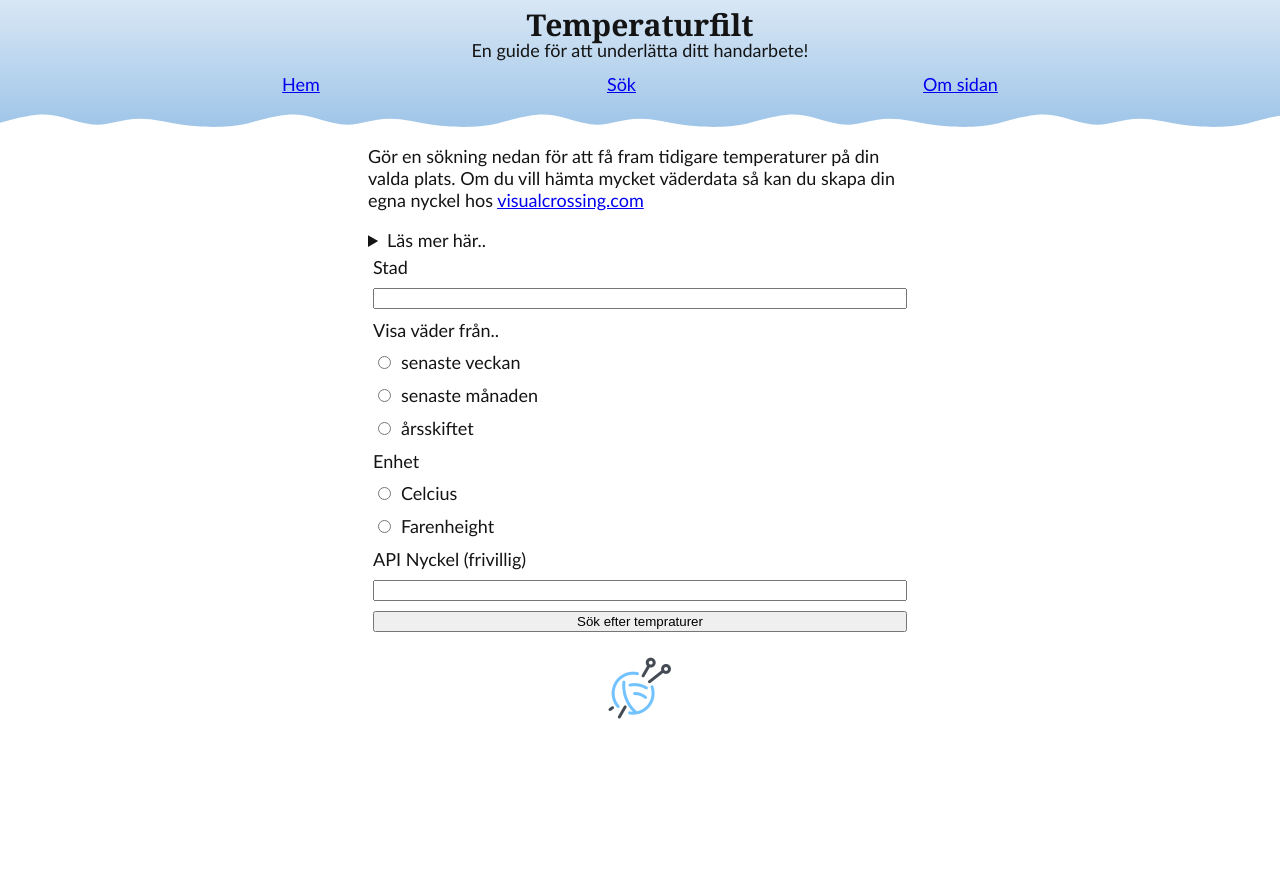
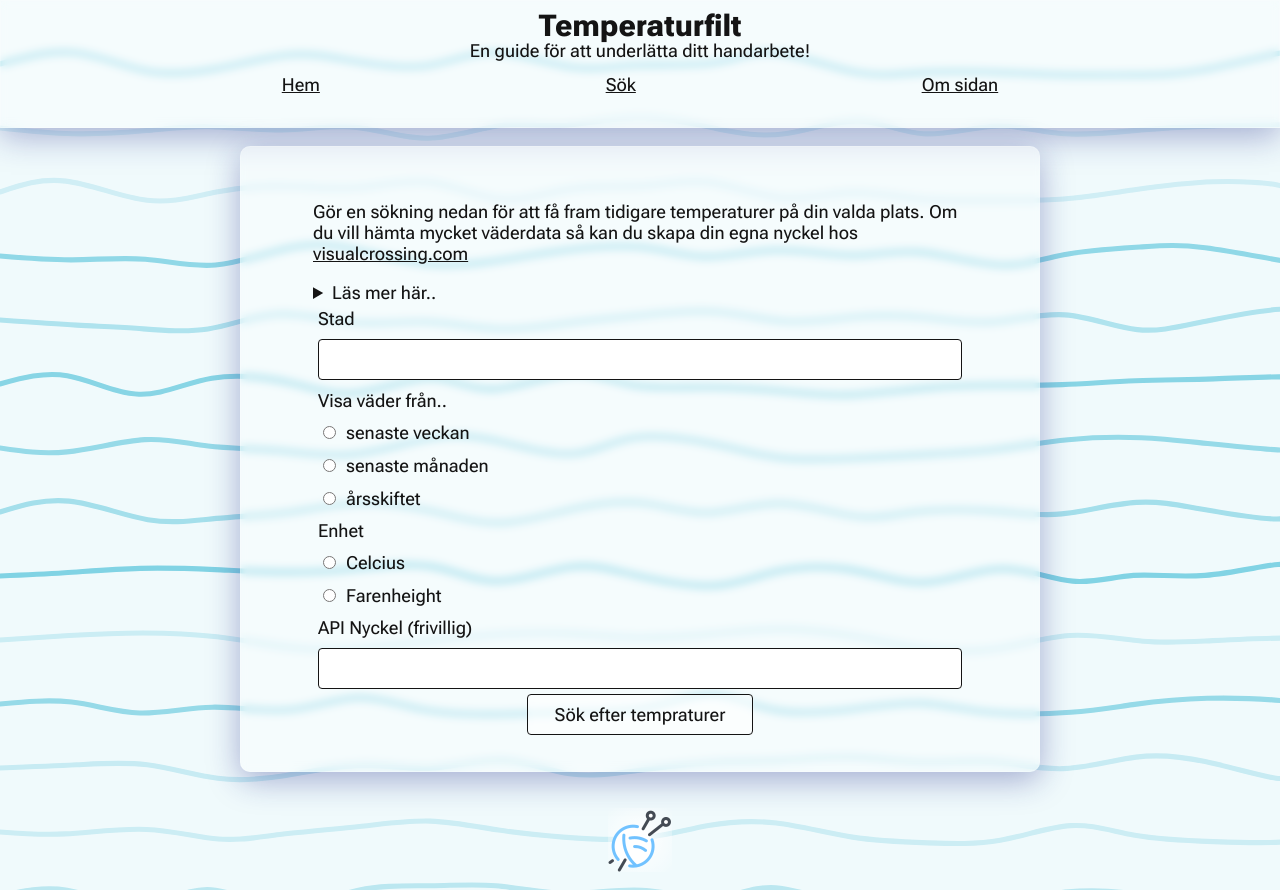
Before and after one commit to coffeetails/temprature-blanket, a React (Vite) app: page /search in a window 1280 px wide. Before the commit the page ends 800 px from the top, so only its background shows below. Built offline with nearby package versions, Linux system fonts and the light colour scheme; no server answers.

Commit message:
some styling

```diff
--- a/src/App.scss
+++ b/src/App.scss
@@ -1,28 +1,32 @@
+@use './_base';
+@import url('https://fonts.googleapis.com/css2?family=Roboto+Flex:opsz,wdth,wght,GRAD,XTRA,YOPQ,YTAS,YTDE,YTFI,YTLC,YTUC@8..144,35,830,-45,493,64,854,-305,788,416,760;8..144,70,438,-200,424,71,762,-215,788,510,760&display=swap');
+
 * {
 	box-sizing: border-box;
+
+	font-size: 18px;
+	font-family: 'Roboto Flex', sans-serif;
+	font-variation-settings: "opsz" 18, "slnt" 0, "GRAD" -200, "XTRA" 424, "YOPQ" 71, "YTAS" 762, "YTDE" -215, "YTFI" 788, "YTLC" 510, "YTUC" 760;
+	color: base.$dark;
 }
 
 body {
 	width: 100%;
 	min-height: 100%;
 	margin: 0;
-  font-size: 18px;
-  font-family: Calibri, 'Trebuchet MS', sans-serif;
-  color: #141414;
+
+	background-image: url('./assets/bodyBG.svg');
+    background-size: cover;
 }
 
-h1 {
-  font-size: 30px;
-  font-family: Georgia, 'Times New Roman', Times, serif;
+h1, h2, h3 {
+	font-variation-settings: "opsz" 30, "slnt" 0, "GRAD" -45, "XTRA" 493, "YOPQ" 64, "YTAS" 854, "YTDE" -305, "YTFI" 788, "YTLC" 416, "YTUC" 760;
+	font-family: 'Roboto Flex', sans-serif;
 }
-h2 {
-  font-size: 26px;
-  font-family: Georgia, 'Times New Roman', Times, serif;
-}
-h3 {
-  font-size: 22px;
-  font-family: Georgia, 'Times New Roman', Times, serif;
-}
+
+h1 { font-size: 30px; }
+h2 { font-size: 26px; }
+h3 { font-size: 22px; }
 
 img {
 	margin: 1em;
@@ -35,8 +39,20 @@ img {
 }
 
 .views__wrapper {
-  padding: 0 10%;
+	padding: 2rem 4rem;
+	margin: 1rem 0;
 	width: 100vw;
 	max-width: 800px;
 	min-width: 250px;
+
+	background: rgba( 255, 255, 255, 0.35 );
+	box-shadow: 0 8px 32px 0 rgba( 31, 38, 135, 0.37 );
+	backdrop-filter: blur( 4px );
+	-webkit-backdrop-filter: blur( 4px );
+	border-radius: 10px;
+	border: 1px solid rgba( 255, 255, 255, 0.18 );
 }
+
+.yarn {
+	background: radial-gradient(circle at 50% 50%,rgba(255, 255, 255, 1), rgba(255, 255, 255, 0));
+}
--- a/src/Views/AboutView.tsx
+++ b/src/Views/AboutView.tsx
@@ -16,6 +16,7 @@ function AboutView() {
         <article className="views__wrapper">
             <p>Som många andra så började jag med handarbete under pandemin 2020-2022. Jag började virka så smått. Faktiskt så upptäckte jag att det är väldigt skönt att virka medans jag programmerar.</p>
             <p>En av många projekt som jag stötte på var temperaturfiltar då man varje dag vid en bestämd tidpunkt kollar vad tempraturen är (oftast där man bor) och låter tempraturen bestämma vilken färg nästa rad på filten ska ha. Så man har i förväg bestämt vilka färger som ska vara för olika tempraturintervaller. I slutet på året får man en randig filt som visar årets tempraturer.</p>
+            <a href='https://github.com/MonBjo/temprature-blanket'>Länk till GitHub repot.</a>
         </article>
 
         {/* <article className="views__wrapper"> */}
@@ -111,7 +112,7 @@ function AboutView() {
                 <li>React Router</li>
             </ul>
         </article>
-        <img src={yarn} />
+        <img src={yarn} className="yarn" />
     </section>
   );
 }
--- a/src/Views/HomeView.tsx
+++ b/src/Views/HomeView.tsx
@@ -45,7 +45,7 @@ function HomeView({displayWeather, setDisplayWeather}: Props) {
 		<section className="homepage views">
 			<Header />
 			<article className="views__wrapper">
-				<p>Här nedan ser du redan sökta tidsperioder, till vänster nedan kan du välja plats med antalet dagar samt startdatum. Till höger kan du välja vilket klockslag på dygnet du vill visa tempraturen för.</p>
+				<p>Här nedan ser du redan sökta tidsperioder, till vänster kan du välja plats med antalet dagar samt startdatum. Till höger kan du välja vilket klockslag på dygnet du vill visa tempraturen för.</p>
 				<section className="select-wrapper">
 					<select onChange={(e) => getWeatherValue(e)} className="select selectWeather">
 						<option>Välj väderdata</option>
@@ -55,7 +55,7 @@ function HomeView({displayWeather, setDisplayWeather}: Props) {
 				</section>
 				<Table displayWeather={displayWeather} displayHour={displayHour} setDisplayWeather={setDisplayWeather} />
 			</article>
-			<img src={yarn} />
+			<img src={yarn} className="yarn" />
 		</section>
 	);
 }
--- a/src/Views/SearchView.tsx
+++ b/src/Views/SearchView.tsx
@@ -25,7 +25,7 @@ function SearchView({setDisplayWeather}: Props) {
 
 				<Form setDisplayWeather={setDisplayWeather} />
 			</article>
-			<img src={yarn} />
+			<img src={yarn} className="yarn" />
 		</section>
   );
 }
--- a/src/__base.scss
+++ b/src/__base.scss
@@ -1,5 +1,6 @@
 
-
+$dark: #141414;
+$blue: #73C2FE;
 
 %flexRowCenter {
   display: flex;
--- a/src/components/form.scss
+++ b/src/components/form.scss
@@ -1,8 +1,29 @@
+@use '../_base';
+
 .form {
   display: flex;
   flex-direction: column;
+
+  button {
+    width: fit-content;
+    margin: 0 auto;
+    padding: .5rem 1.5rem;
+
+    background: rgba( 255, 255, 255, 0.35 );
+    // box-shadow: 0 8px 32px 0 rgba( 31, 38, 135, 0.37 );
+    backdrop-filter: blur( 4px );
+    -webkit-backdrop-filter: blur( 4px );
+    border-radius: 4px;
+    border: 1px solid base.$dark;
+  }
+  input {
+    border-radius: 4px;
+    border: 1px solid base.$dark;
+    padding: .5rem;
+
+  }
+
+  & * {
+    margin: 5px;
+  }
 }
-
-.form * {
-  margin: 5px;
-}
--- a/src/components/header.scss
+++ b/src/components/header.scss
@@ -4,8 +4,15 @@
     line-height: 0;
     padding-bottom: 1.5em;
 
-    background-image: url('../assets/headerBG.svg');
-    background-size: contain;
+    // background-image: url('../assets/headerBG.svg');
+    // background-size: contain;
+
+    background: rgba( 255, 255, 255, 0.35 );
+	box-shadow: 0 8px 32px 0 rgba( 31, 38, 135, 0.37 );
+	backdrop-filter: blur( 4px );
+	-webkit-backdrop-filter: blur( 4px );
+	// border-radius: 10px;
+	border: 1px solid rgba( 255, 255, 255, 0.18 );
 
     nav {
         line-height: normal;
--- a/src/components/table.scss
+++ b/src/components/table.scss
@@ -4,6 +4,14 @@
 
     border-collapse: collapse;
     // table-layout: fixed;
+
+
+	background: rgba( 255, 255, 255, 0.35 );
+	// box-shadow: 0 8px 32px 0 rgba( 31, 38, 135, 0.37 );
+	backdrop-filter: blur( 4px );
+	-webkit-backdrop-filter: blur( 4px );
+	// border-radius: 10px;
+	// border: 1px solid rgba( 255, 255, 255, 0.18 );
 
     td {
         padding-left: 1em;
@@ -26,6 +34,9 @@
             height: 30px;
             margin: 0;
 
+            &:checked {
+                background: #73C2FE;
+            }
             &:hover {
                 border: 3px solid #000;
             }
```
Also changed, not shown: src/assets/bodyBG.svg (added). Lines whose indentation alone changed are shown as unchanged.
